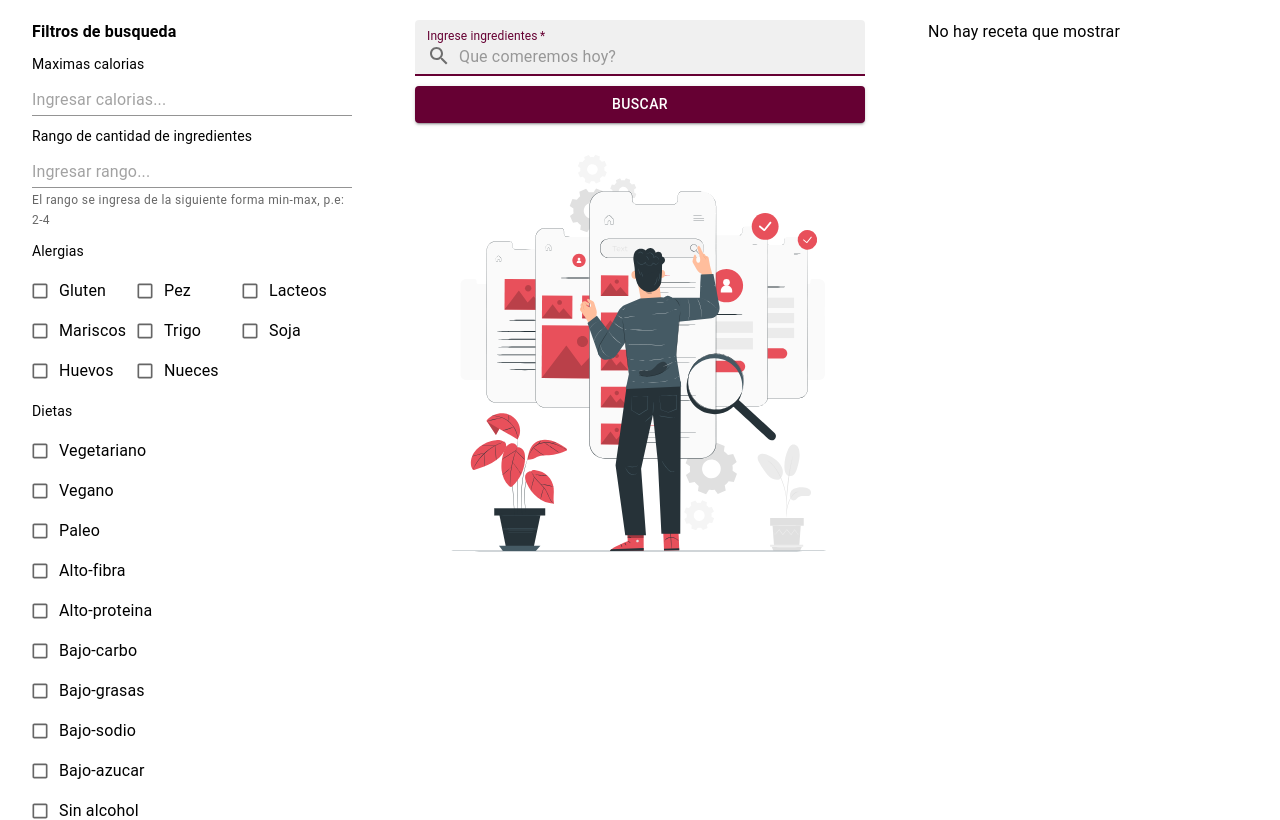
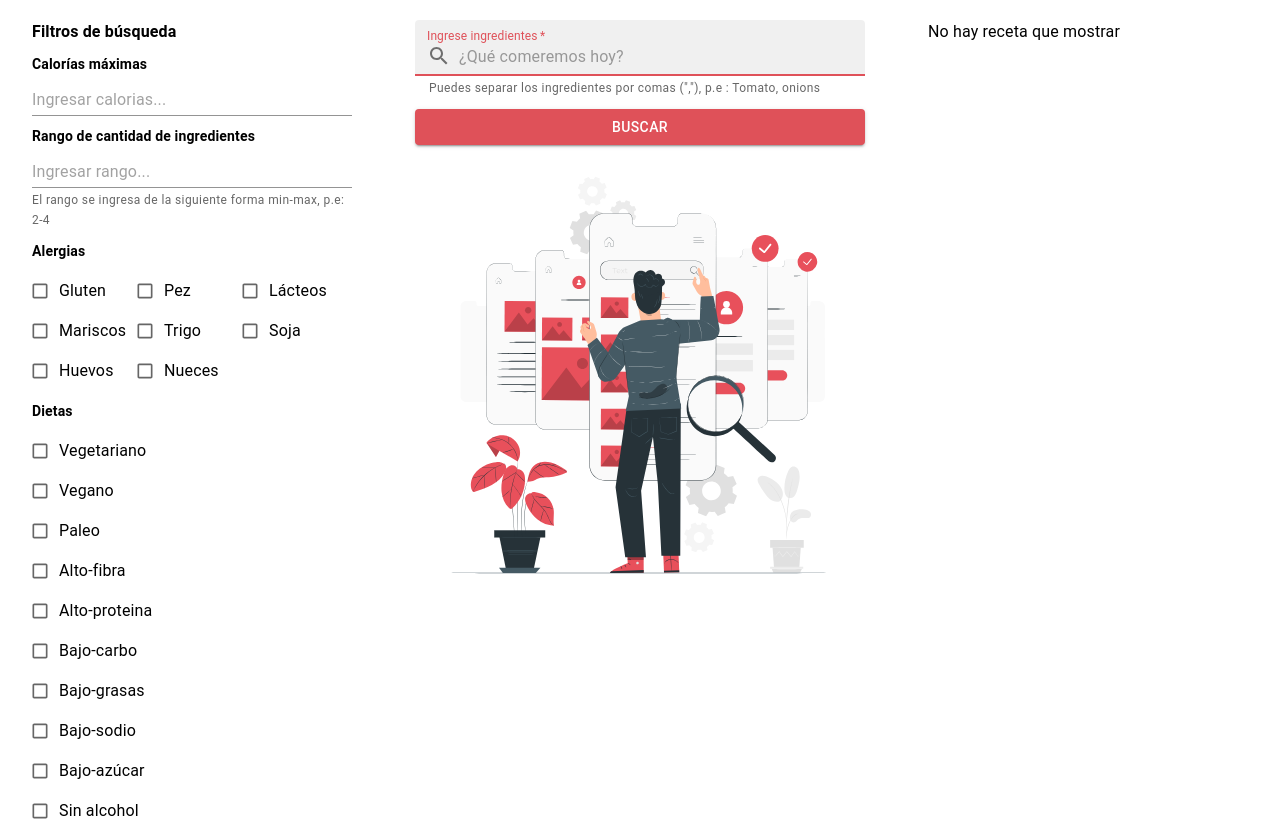
Before and after one commit to telnesito/nutri-ne, a React (Vite) app in the folder nutri-ne/: page / in a window 1280 px wide. Built offline with nearby package versions, Linux system fonts and the light colour scheme.

Commit message:
notfoud ui

```diff
--- a/nutri-ne/src/components/Filters.jsx
+++ b/nutri-ne/src/components/Filters.jsx
@@ -1,9 +1,8 @@
-import { CheckBox } from "@mui/icons-material"
-import { Box, Button, Checkbox, FormControl, FormControlLabel, FormGroup, Paper, TextField, Typography } from "@mui/material"
+import { Box, Checkbox, FormControlLabel, TextField, Typography } from "@mui/material"
 
 const Filters = () => {
 
-  const alergias = ["Gluten", "Pez", "Lacteos", "Mariscos", "Trigo", "Soja", "Huevos", "Nueces"]
+  const alergias = ["Gluten", "Pez", "Lácteos", "Mariscos", "Trigo", "Soja", "Huevos", "Nueces"]
   const dietas = ["Vegetariano",
     "Vegano",
     "Paleo",
@@ -12,7 +11,7 @@ const Filters = () => {
     "Bajo-carbo",
     "Bajo-grasas",
     "Bajo-sodio",
-    "Bajo-azucar",
+    "Bajo-azúcar",
     "Sin alcohol",
     "Balanceada",
     "Inmunidad"]
@@ -34,7 +33,7 @@ const Filters = () => {
       <Typography
         variant="body1"
         fontWeight={'700'}
-        color={'black'}>Filtros de busqueda</Typography>
+        color={'black'}>Filtros de búsqueda</Typography>
 
       <Box
         display={'flex'}
@@ -43,9 +42,10 @@ const Filters = () => {
       >
         <Typography
           variant="body2"
+          fontWeight={'700'}
 
           color={'black'}
-        >Maximas calorias</Typography>
+        >Calorías máximas</Typography>
 
         <TextField
           autoComplete={'off'}
@@ -57,6 +57,7 @@ const Filters = () => {
 
         <Typography
           variant="body2"
+          fontWeight={'700'}
 
           color={'black'}
         >Rango de cantidad de ingredientes</Typography>
@@ -71,6 +72,7 @@ const Filters = () => {
 
         <Typography
           variant="body2"
+          fontWeight={'700'}
 
           color={'black'}
         >Alergias</Typography>
@@ -85,6 +87,7 @@ const Filters = () => {
         </Box>
         <Typography
           variant="body2"
+          fontWeight={'700'}
 
           color={'black'}
         >Dietas</Typography>
--- a/nutri-ne/src/components/Home.jsx
+++ b/nutri-ne/src/components/Home.jsx
@@ -15,7 +15,7 @@ const Home = () => {
   const { _, setRecipe } = useContext(RecipeContext)
 
   const url = `https://api.edamam.com/api/recipes/v2?type=public&q=${busqueda}&app_id=65a5d4c3&app_key=256f9f1b299cddd6880c5d42d477ecac`
-  const { data, isLoading, error, fetchData } = useFecth(url)
+  const { data, isLoading, error, fetchData, isEmpty } = useFecth(url)
 
   const onSubmit = async (e) => {
 
@@ -87,6 +87,7 @@ const Home = () => {
               ),
             }}
             required
+            helperText={'Puedes separar los ingredientes por comas (","), p.e : Tomato, onions'}
             sx={{
               width: '70%',
               minWidth: '450px'
@@ -94,7 +95,7 @@ const Home = () => {
             }}
             onChange={({ target }) => setBusqueda(target.value)}
 
-            label='Ingrese ingredientes' focused placeholder='Que comeremos hoy?' type='search' variant='filled' />
+            label='Ingrese ingredientes' focused placeholder='¿Qué comeremos hoy?' type='search' variant='filled' />
 
           <Button sx={{
             width: '70%',
@@ -111,7 +112,7 @@ const Home = () => {
           height={'auto'}
         >
           {
-            data ? data.hits.map(({ recipe: { label, image, healthLabels, yield: recipeYield, calories, totalNutrients, mealType, ingredients, digest, dietLabels, cautions, url } }, index) => <Paper
+            data && !isEmpty ? data.hits.map(({ recipe: { label, image, healthLabels, yield: recipeYield, calories, totalNutrients, mealType, ingredients, digest, dietLabels, cautions, url } }, index) => <Paper
 
 
               sx={{
--- a/nutri-ne/src/components/Recipes.jsx
+++ b/nutri-ne/src/components/Recipes.jsx
@@ -4,14 +4,7 @@ import { useContext, useState } from "react"
 import ExpandMoreIcon from '@mui/icons-material/ExpandMore';
 const Recipes = () => {
 
-  // label: '',
-  // image: '',
-  // mealType: '',
-  // ingredients: '',
-  // digest: '',
-  // dietLabels: '',
-  // cautions: '',
-  // url: ''
+
   const { recipe, _ } = useContext(RecipeContext)
 
   const [porciones, setPorciones] = useState(1)
@@ -173,7 +166,7 @@ const Recipes = () => {
             sx={{
               width: '95%',
               mt: '10px',
-              bgcolor: '#660033',
+              bgcolor: '#df5159 ',
               color: 'white'
             }}
           >
--- a/nutri-ne/src/customHooks/useFecth.js
+++ b/nutri-ne/src/customHooks/useFecth.js
@@ -1,10 +1,11 @@
-import { useState, useEffect } from 'react'
+import { useState } from 'react'
 
 
 const useFecth = (url) => {
   const [data, setData] = useState(null)
   const [isLoading, setIsLoading] = useState(false)
   const [error, setError] = useState(null)
+  const [isEmpty, setIsEmpty] = useState(false)
 
   const fetchData = async () => {
     setIsLoading(true)
@@ -25,6 +26,11 @@ const useFecth = (url) => {
 
       const responseData = await response.json()
       setData(responseData)
+      if (responseData.count === 0) {
+        setIsEmpty(true)
+      } else {
+        setIsEmpty(false)
+      }
       setIsLoading(false)
 
     } catch (error) {
@@ -38,7 +44,7 @@ const useFecth = (url) => {
 
 
 
-  return { data, isLoading, error, fetchData }
+  return { data, isLoading, error, fetchData, isEmpty }
 }
 
 export default useFecth
--- a/nutri-ne/src/style/paleta.js
+++ b/nutri-ne/src/style/paleta.js
@@ -3,9 +3,9 @@ import { createTheme } from "@mui/material";
 export const theme = createTheme({
   palette: {
     primary: {
-      light: '#660033',
-      main: '#660033',
-      dark: "#660033"
+      light: '#df5159 ',
+      main: '#df5159 ',
+      dark: "#df5159 "
     },
     secondary: {
       light: "#c2a436",
```
